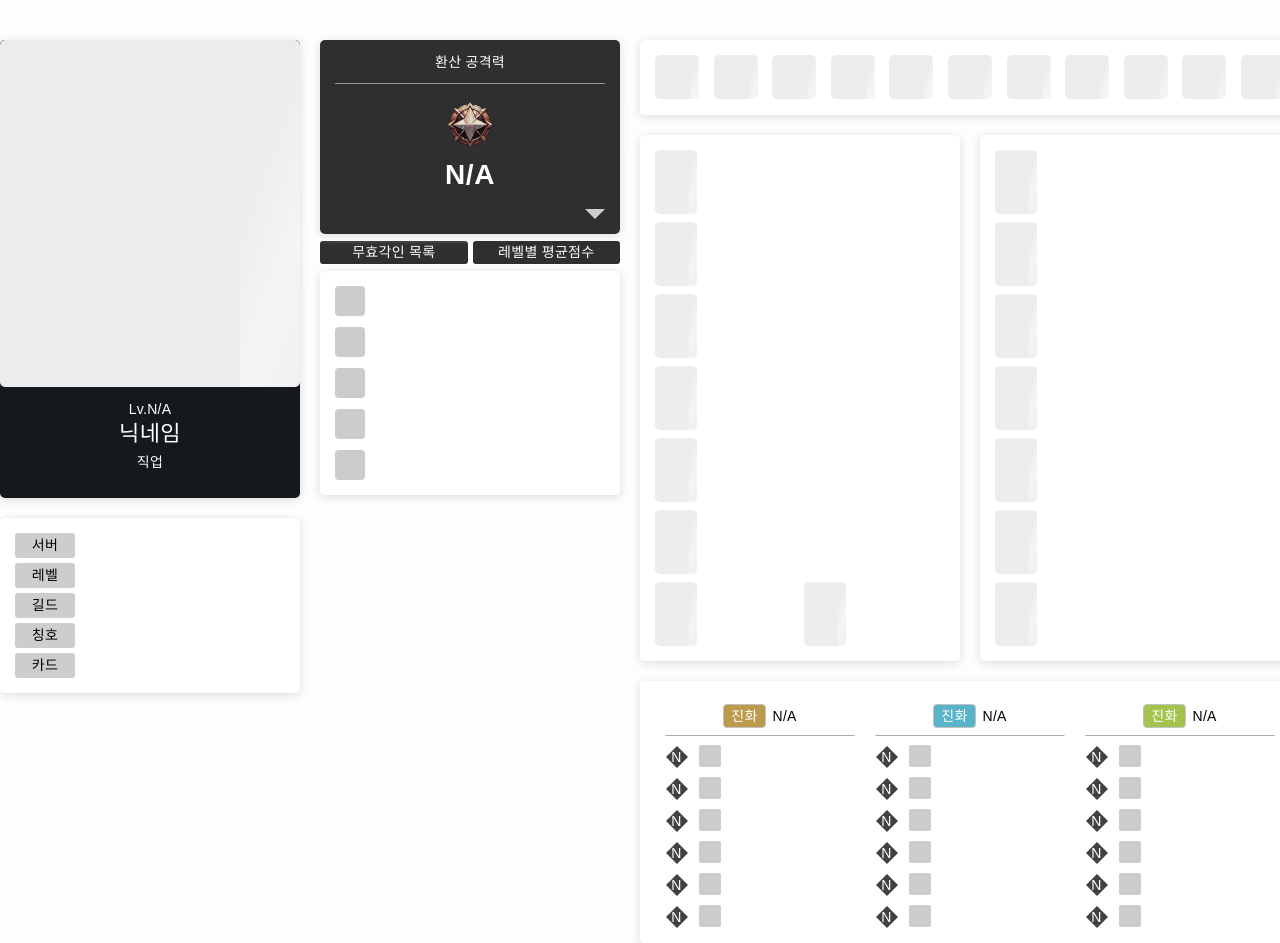
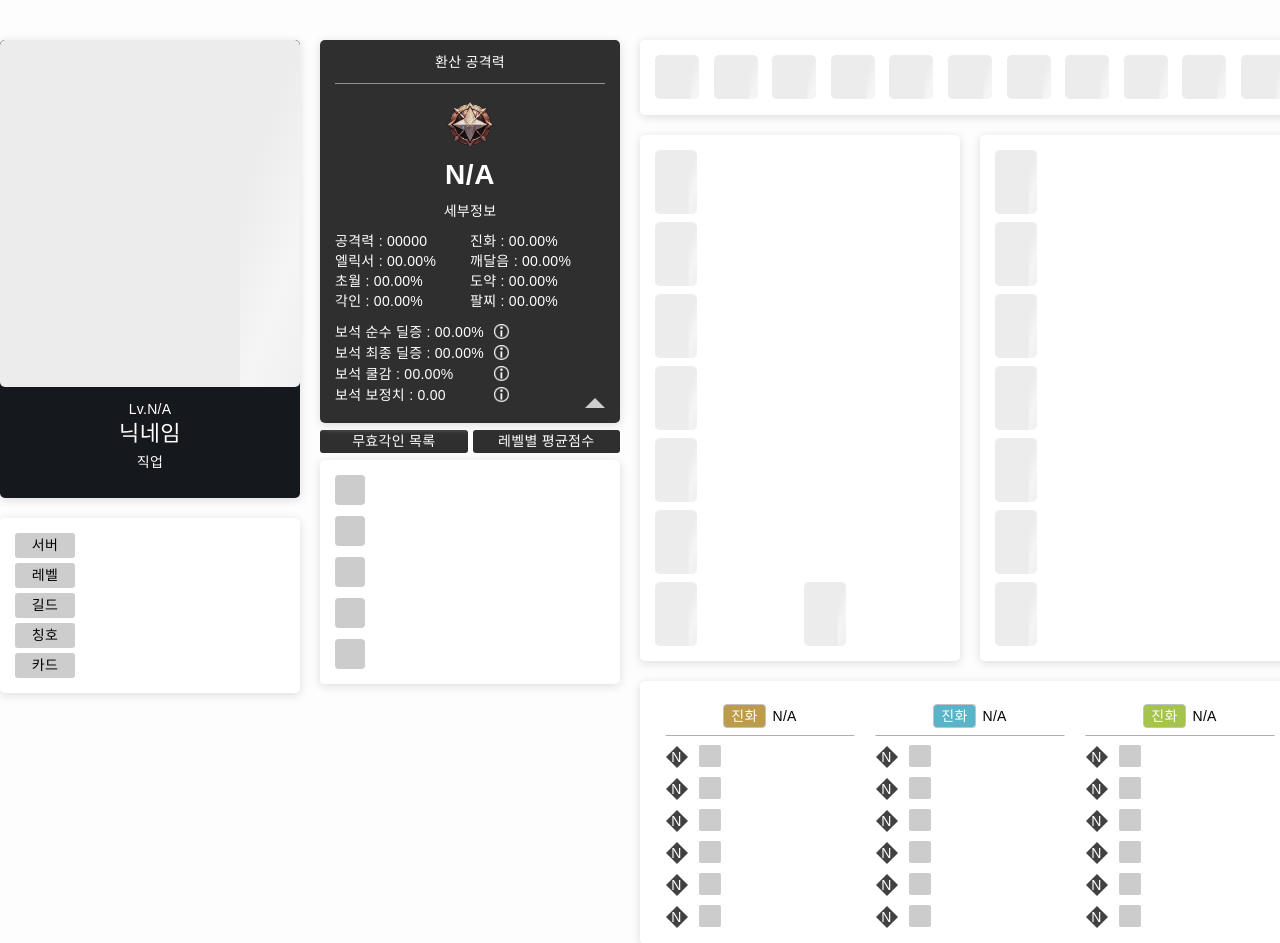
Before and after one commit to rani2077/lopec_public, a PHP site: page /search/search.php in a window 1280 px wide; the page is wider, and only the part inside the window is pictured. Shown: the part 195-1138 px from the top of that part. Run offline with PHP 8.4, Linux system fonts and the light colour scheme; some web fonts are replaced.

```diff
--- a/mobile/search/search.php
+++ b/mobile/search/search.php
@@ -595,6 +595,7 @@
 
 
 
+
 </body>
 
 
--- a/search/search.php
+++ b/search/search.php
@@ -1,5 +1,6 @@
 <!DOCTYPE html>
 <html lang="kr">
+
 <head>
     <meta charset="UTF-8">
     <meta name="viewport" content="initial-scale=1.0; maximum-scale=1.0; minimum-scale=1.0; user-scalable=no;" />
@@ -14,7 +15,7 @@
 
     <link rel="icon" type="image/png" href="../asset/image/lopec-ico.png">
 
-    <link rel="stylesheet" href="https://cdn.jsdelivr.net/npm/swiper@11/swiper-bundle.min.css"/>
+    <link rel="stylesheet" href="https://cdn.jsdelivr.net/npm/swiper@11/swiper-bundle.min.css" />
 
 
     <link rel="stylesheet" href="../asset/css/layout.css">
@@ -23,7 +24,7 @@
     <script>
         if ('serviceWorker' in navigator) {
             navigator.serviceWorker.getRegistrations().then(function(registrations) {
-            for(let registration of registrations) {
+                for (let registration of registrations) {
                     registration.unregister();
                 }
             }).catch(function(error) {
@@ -36,15 +37,18 @@
 
 <body class="">
 
-    <?php //  공용헤더 ?>
+    <?php //  공용헤더
+    ?>
     <header></header>
-    <?php //  공용헤더 ?>
+    <?php //  공용헤더
+    ?>
 
 
 
     <div class="wrapper">
 
-    <?php //  상단광고 ?>
+        <?php //  상단광고
+        ?>
         <div class="sc-top-ads">
 
             <?php //
@@ -64,7 +68,8 @@
             //     </div>
             //     <div class="swiper-pagination"></div>
             // </div>
-            //?>
+            //
+            ?>
 
             <script async src="https://pagead2.googlesyndication.com/pagead/js/adsbygoogle.js?client=ca-pub-5125145415518329"
                 crossorigin="anonymous"></script>
@@ -77,10 +82,12 @@
                 (adsbygoogle = window.adsbygoogle || []).push({});
             </script>
         </div>
-        <?php //  상단광고 ?>
+        <?php //  상단광고
+        ?>
 
 
-        <?php // 좌우광고 ?>
+        <?php // 좌우광고
+        ?>
         <aside class="side-ads left">
             <div class="ads">
                 <script async src="https://pagead2.googlesyndication.com/pagead/js/adsbygoogle.js?client=ca-pub-5125145415518329"
@@ -114,7 +121,8 @@
                 </script>
             </div>
         </aside>
-        <?php // 좌우광고 ?>
+        <?php // 좌우광고
+        ?>
 
 
 
@@ -127,8 +135,10 @@
 
             <div class="group-profile">
                 <div class="img-area shadow">
-                    <?php //  <img id="character-image" src="../asset/image/skeleton-img.png" alt="프로필 이미지"> ?>
-                    <?php //  <button class="renew-button">갱신하기</button> ?>
+                    <?php //  <img id="character-image" src="../asset/image/skeleton-img.png" alt="프로필 이미지">
+                    ?>
+                    <?php //  <button class="renew-button">갱신하기</button>
+                    ?>
                     <span class="image skeleton"></span>
                     <p class="level" id="character-level">Lv.N/A</p>
                     <p class="name" id="character-nickname">닉네임</p>
@@ -169,65 +179,125 @@
                 </div>
             </div>
             <div class="group-info">
-                <div class="spec-area shadow minimum flag">
+                <div class="spec-area shadow minimum flag on">
                     <p class="title">환산 공격력</p>
                     <div class="tier-box">
                         <img src="../asset/image/bronze.png" alt="">
-                        <?php //  <p class="tier-info">티어정보</p> ?>
+                        <?php //  <p class="tier-info">티어정보</p>
+                        ?>
                     </div>
                     <div class="spec-point">
                         N/A
                     </div>
                     <div class="extra-info">
                         <p class="detail-info">세부정보</p>
+                        <div class="leftColumn" style="width:calc(50% - 15px);margin-right:15px;">
                             <div class="info-box">
-                            <p class="text">전투레벨 : 100000</p>
+                                <p class="text">공격력 : 00000</p>
                                 <div class="question">
-                                <span class="detail">세부전투력X9999</span>
+                                    <span class="detail">
+                                        순수 공격력 수치입니다.
+                                    </span>
                                 </div>
                             </div>
                             <div class="info-box">
-                            <p class="text">전투레벨 : 100000</p>
+                                <p class="text">엘릭서 : 00.00%</p>
                                 <div class="question">
-                                <span class="detail">세부전투력X9999</span>
+                                    <span class="detail">
+                                        로펙 환산 기준입니다.
+                                    </span>
                                 </div>
                             </div>
                             <div class="info-box">
-                            <p class="text">전투레벨 : 100000</p>
+                                <p class="text">초월 : 00.00%</p>
                                 <div class="question">
-                                <span class="detail">세부전투력X9999</span>
+                                    <span class="detail">
+                                        로펙 환산 기준입니다.
+                                    </span>
                                 </div>
                             </div>
                             <div class="info-box">
-                            <p class="text">전투레벨 : 100000</p>
+                                <p class="text">각인 : 00.00%</p>
                                 <div class="question">
-                                <span class="detail">세부전투력X9999</span>
+                                    <span class="detail">
+                                        로펙 환산 기준입니다.
+                                    </span>
+                                </div>
+                            </div>
+                        </div>
+                        <div class="rightColumn" style="width:calc(50% - 15px);margin-right:15px;">
+                            <div class="info-box">
+                                <p class="text">진화 : 00.00%</p>
+                                <div class="question">
+                                    <span class="detail">
+                                        로펙 환산 기준입니다.
+                                    </span>
                                 </div>
                             </div>
                             <div class="info-box">
-                            <p class="text">전투레벨 : 100000</p>
+                                <p class="text">깨달음 : 00.00%</p>
                                 <div class="question">
-                                <span class="detail">세부전투력X9999</span>
+                                    <span class="detail">
+                                        로펙 환산 기준입니다.
+                                    </span>
                                 </div>
                             </div>
                             <div class="info-box">
-                            <p class="text">전투레벨 : 100000</p>
+                                <p class="text">도약 : 00.00%</p>
                                 <div class="question">
-                                <span class="detail">세부전투력X9999</span>
+                                    <span class="detail">
+                                        로펙 환산 기준입니다.
+                                    </span>
                                 </div>
                             </div>
                             <div class="info-box">
-                            <p class="text">전투레벨 : 100000</p>
+                                <p class="text">팔찌 : 00.00%</p>
                                 <div class="question">
-                                <span class="detail">세부전투력X9999</span>
+                                    <span class="detail">
+                                        로펙 환산 기준입니다.
+                                    </span>
                                 </div>
                             </div>
                         </div>
-                    <span class="extra-btn" id="extra-btn"></span>
+                        <div class="bottomColumn" style="margin-top:10px;">
+                            <div class="info-box">
+                                <p class="text"> 보석 순수 딜증 : 00.00%</p>
+                                <div class="question">
+                                    <span class="detail">
+                                        보석을 통해 얻은 순수 대미지 증가량
+                                    </span>
+                                </div>
+                            </div>
+                            <div class="info-box">
+                                <p class="text"> 보석 최종 딜증 : 00.00%</p>
+                                <div class="question">
+                                    <span class="detail">
+                                        보석 순수 딜증 x 보정치로 인한 최종 딜증 값
+                                    </span>
+                                </div>
+                            </div>
+                            <div class="info-box">
+                                <p class="text"> 보석 쿨감 : 00.00%</p>
+                                <div class="question">
+                                    <span class="detail">
+                                        보석 평균 쿨감
+                                    </span>
+                                </div>
+                            </div>
+                            <div class="info-box">
+                                <p class="text"> 보석 보정치 : 0.00</p>
+                                <div class="question">
+                                    <span class="detail">
+                                        초각성스킬을 비롯한 보석에 포함되지 않는 스킬 및 효과를 보정하기 위한 계수 <br> 직각 별로 고정값이며, 소수점 두 번째 자리까지만 표시
+                                    </span>
+                                </div>
+                            </div>
+                        </div>
+                    </div> <span class="extra-btn" id="extra-btn"></span>
                 </div>
                 <div class="button-area">
                     <a href="https://cool-kiss-ec2.notion.site/2024-10-16-121758f0e8da8029825ef61b65e22568" target="_blink" class="link-block">무효각인 목록</a>
-                    <form class="link-split" action="../split/split.html" method="get" >
+                    <form class="link-split" action="../split/split.html" method="get">
                         <button type="button" id="split-input">레벨별 평균점수</button>
                     </form>
                 </div>
@@ -655,20 +725,26 @@
         </section>
     </div>
 
-    <?php //  공요푸터 ?>
+    <?php //  공요푸터
+    ?>
     <footer class="sc-footer"></footer>
-    <?php //  공요푸터 ?>
+    <?php //  공요푸터
+    ?>
 
 
-    <?php //  db관련 ?>
+    <?php //  db관련
+    ?>
     <script src="https://code.jquery.com/jquery-3.7.1.min.js"></script>
-    <?php //  db관련 ?>
+    <?php //  db관련
+    ?>
 
 
 
-    <?php //  스와이퍼 광고 ?>
+    <?php //  스와이퍼 광고
+    ?>
     <script src="https://cdn.jsdelivr.net/npm/swiper@11/swiper-bundle.min.js"></script>
-    <?php //  스와이퍼 광고 ?>
+    <?php //  스와이퍼 광고
+    ?>
 
     <script>
         document.write('<script type="module" src="/asset/js/layout.js?' + (new Date).getTime() + '"><\/script>');
```
Also changed, not shown: asset/custom-module/calc-module.js (deleted, +0 -52 lines), asset/js/m-search.js (+93 -21 lines), asset/js/simulator.js, mobile/index.php (line endings or trailing spaces). Lines whose indentation alone changed are shown as unchanged.
